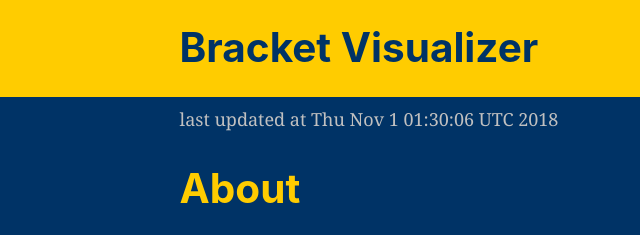
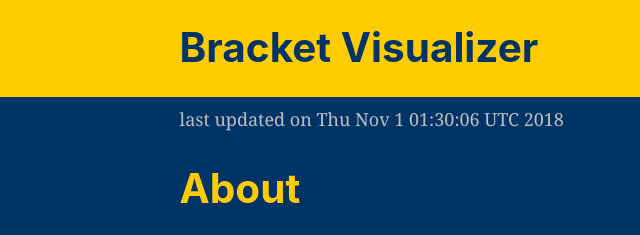
Before and after one commit to PookMook/honorBracket, a Gatsby site in the folder gatsby/: page /about in a window 1280 px wide. Shown: the top 235 px of the page, 0-640 px from the left. Built offline with nearby package versions, Linux system fonts and the light colour scheme; Gatsby itself is replaced by a stand-in of ours.

Commit message:
correct english

```diff
--- a/gatsby/src/components/lastUpdate.js
+++ b/gatsby/src/components/lastUpdate.js
@@ -9,7 +9,7 @@
         padding: '0.5rem 1.0875rem',
       }}
     >
-      <p>last updated at {lastUpdate}</p>
+      <p>last updated on {lastUpdate}</p>
     </div>
   </nav>
 )
```
